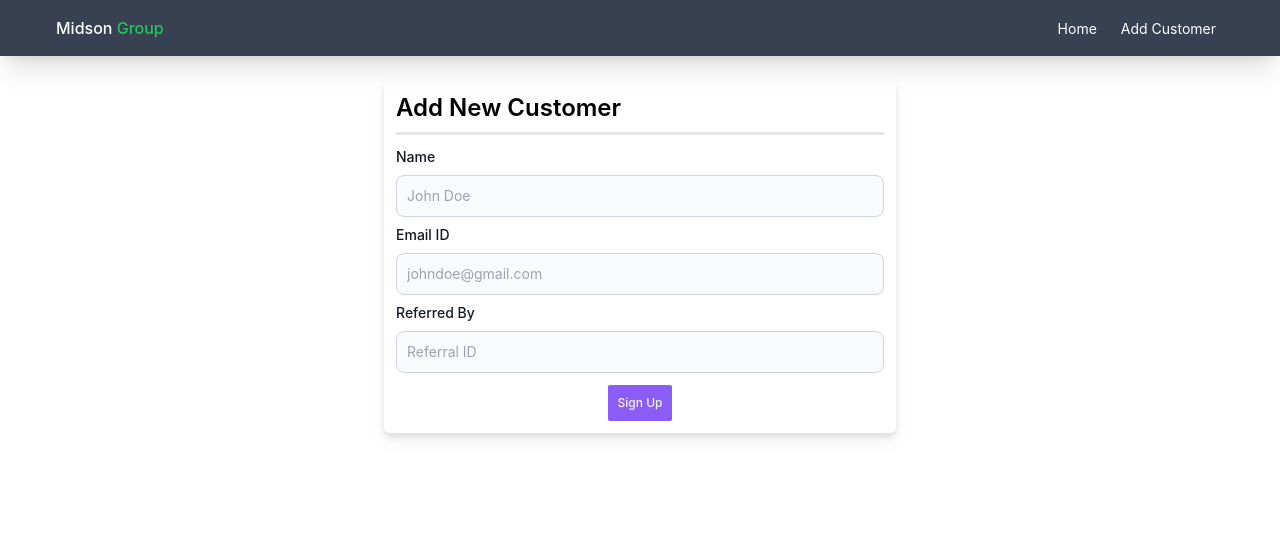
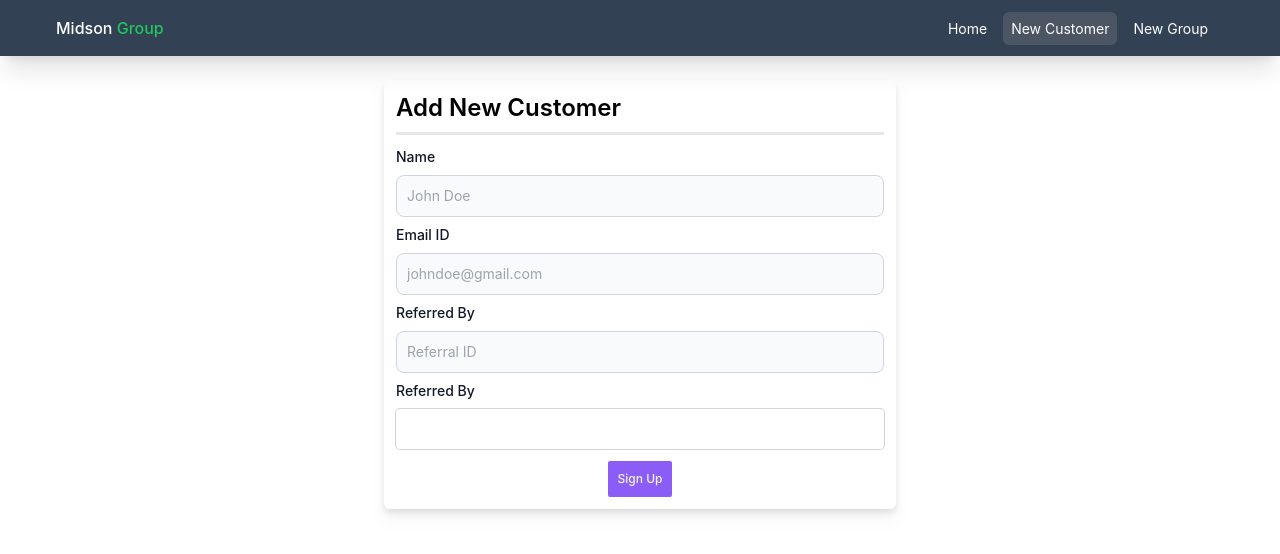
Before and after one commit to TanmayPShinde/midson-group, a React (Create React App) app: page /createCustomer in a window 1280 px wide. Shown: the top 554 px of the page. Built offline with nearby package versions, Linux system fonts and the light colour scheme.

Commit message:
feat: react toastify, navItem comp

```diff
--- a/package.json
+++ b/package.json
@@ -13,6 +13,7 @@
     "react-redux": "^8.1.2",
     "react-router-dom": "^6.14.2",
     "react-scripts": "5.0.1",
+    "react-toastify": "^9.1.3",
     "web-vitals": "^2.1.4"
   },
   "scripts": {
--- a/src/App.js
+++ b/src/App.js
@@ -1,4 +1,7 @@
 import { BrowserRouter as Router, Routes, Route } from "react-router-dom";
+import { ToastContainer } from "react-toastify";
+import "react-toastify/dist/ReactToastify.css";
+
 import Navbar from "./components/layout/navbar";
 import CreateCustomer from "./pages/createCustomer";
 
@@ -7,9 +10,24 @@ function App() {
     <Router>
       <Navbar />
       <Routes>
-        <Route path="/" element={<div className="mt-16">Home </div>} />
+        <Route path="/" element={<div className="ms-12 mt-16">Home </div>} />
         <Route path="/createCustomer" element={<CreateCustomer />} />
+        <Route
+          path="/createGroup"
+          element={<div className="ms-12 mt-16">New Group </div>}
+        />
       </Routes>
+      <ToastContainer
+        position="bottom-center"
+        autoClose={3000}
+        hideProgressBar={false}
+        newestOnTop={false}
+        closeOnClick
+        rtl={false}
+        pauseOnFocusLoss
+        draggable
+        pauseOnHover
+      />
     </Router>
   );
 }
--- /dev/null
+++ b/src/components/layout/navbar/NavItem.jsx
@@ -0,0 +1,20 @@
+import { Link, useLocation } from "react-router-dom";
+
+const NavItem = ({ name, path }) => {
+  const location = useLocation();
+  let pathname = location.pathname;
+
+  return (
+    <Link to={path}>
+      <span
+        className={`text-sm p-2 rounded-md text-white hover:bg-gray-600 me-2 ${
+          pathname === path ? "bg-gray-600" : ""
+        }`}
+      >
+        {name}
+      </span>
+    </Link>
+  );
+};
+
+export default NavItem;
--- a/src/components/layout/navbar/index.jsx
+++ b/src/components/layout/navbar/index.jsx
@@ -1,11 +1,15 @@
-// import { useSelector } from "react-redux";
 import { Link } from "react-router-dom";
+import NavItem from "./NavItem";
+
+const navItems = [
+  { name: "Home", path: "/" },
+  { name: "New Customer", path: "/createCustomer" },
+  { name: "New Group", path: "/createGroup" },
+];
 
 const Navbar = () => {
-  // const { cartItems } = useSelector((state) => state.cart);
-
   return (
-    <nav className="bg-gray-700 fixed top-0 w-full z-10 shadow-xl">
+    <nav className="bg-slate-700 fixed top-0 w-full z-10 shadow-xl">
       <div className="lg:mx-14 md:mx-12 sm:mx-8 mx-2 max-w-7xl">
         <div className="relative flex h-14 items-center justify-between">
           <Link to="/">
@@ -14,16 +18,9 @@ const Navbar = () => {
             </h1>
           </Link>
           <div>
-            <Link to="/">
-              <span className="text-sm p-2 text-white rounded-md hover:bg-slate-600 me-2">
-                Home
-              </span>
-            </Link>
-            <Link to="/createCustomer">
-              <sapn className="text-sm p-2 text-white rounded-md hover:bg-slate-600">
-                Add Customer
-              </sapn>
-            </Link>
+            {navItems.map((navItem, index) => (
+              <NavItem key={index} name={navItem.name} path={navItem.path} />
+            ))}
           </div>
         </div>
       </div>
--- a/src/pages/createCustomer/index.jsx
+++ b/src/pages/createCustomer/index.jsx
@@ -1,9 +1,11 @@
 import { useState } from "react";
 import { useDispatch } from "react-redux";
 import { useNavigate } from "react-router-dom";
+import { addDoc, collection, getDocs, query, where } from "firebase/firestore";
+import { toast } from "react-toastify";
+
 import PrimaryButton from "../../components/shared/PrimaryButton";
 import { db } from "../../app/firebase";
-import { addDoc, collection, getDocs, query, where } from "firebase/firestore";
 
 const CreateCustomer = () => {
   const [data, setData] = useState({
@@ -11,6 +13,7 @@ const CreateCustomer = () => {
     email: "",
     referredBy: "",
   });
+  const [showDropdown, setShowDropdown] = useState(false);
 
   const [loading, setLoading] = useState(false);
   const navigate = useNavigate();
@@ -39,13 +42,22 @@ const CreateCustomer = () => {
       );
       if ((await getDocs(q)).empty) {
         const docRef = await addDoc(collection(db, "customers"), newCustomer);
+
         console.log("Document written with ID: ", docRef.id);
+        toast.success("New Customer created!");
+        setData({
+          name: "",
+          email: "",
+          referredBy: "",
+        });
       } else {
         console.log("Email already exists");
+        toast.error("Email already exists!");
       }
       setLoading(false);
     } catch (error) {
       console.log(error);
+      toast.error(error.message);
       setLoading(false);
     }
   };
@@ -110,6 +122,43 @@ const CreateCustomer = () => {
           />
         </div>
 
+        <div
+          x-data="select"
+          class="mt-2 relative"
+          onFocus={() => {
+            setShowDropdown(true);
+          }}
+          onBlur={() => {
+            setShowDropdown(false);
+          }}
+        >
+          <label
+            htmlFor="referredBy"
+            className="block mb-2 text-sm font-medium text-gray-900 dark:text-white"
+          >
+            Referred By
+          </label>
+          <input
+            class="flex w-full items-center justify-between rounded bg-white p-2 ring-1 ring-gray-300"
+            readOnly="readonly"
+          ></input>
+          <ul
+            class="z-2 absolute mt-1 w-full rounded bg-gray-50 ring-1 ring-gray-300"
+            x-show="open"
+            style={{ display: showDropdown ? "block" : "none" }}
+          >
+            <li class="cursor-pointer select-none p-2 hover:bg-gray-200">
+              User 1
+            </li>
+            <li class="cursor-pointer select-none p-2 hover:bg-gray-200">
+              User 2
+            </li>
+            <li class="cursor-pointer select-none p-2 hover:bg-gray-200">
+              User 3
+            </li>
+          </ul>
+        </div>
+
         <div className="mt-3 text-center">
           <PrimaryButton
             text="Sign Up"
```
Also changed, not shown: 1 other file (tests, documents, lock files or other folders).
